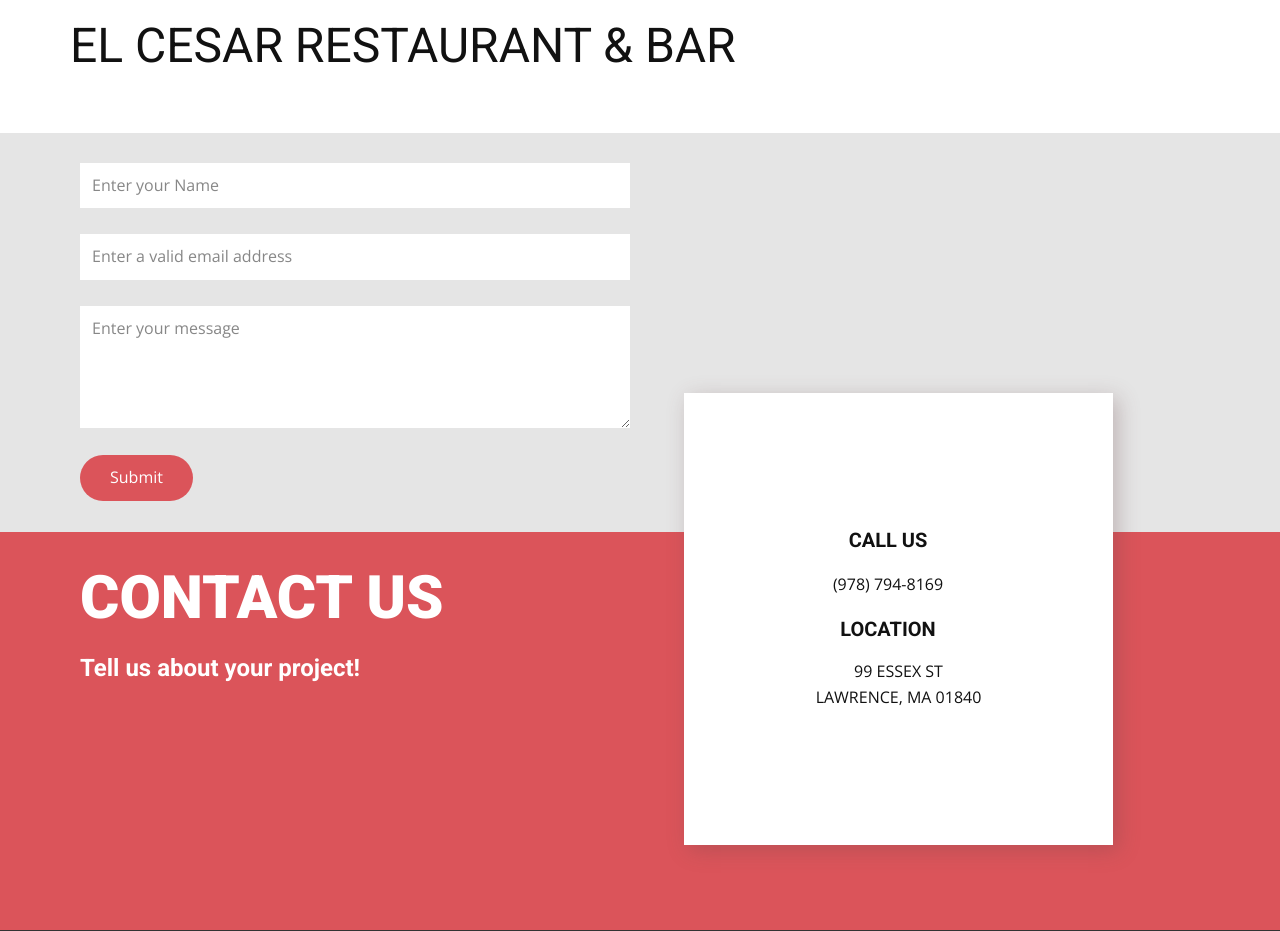
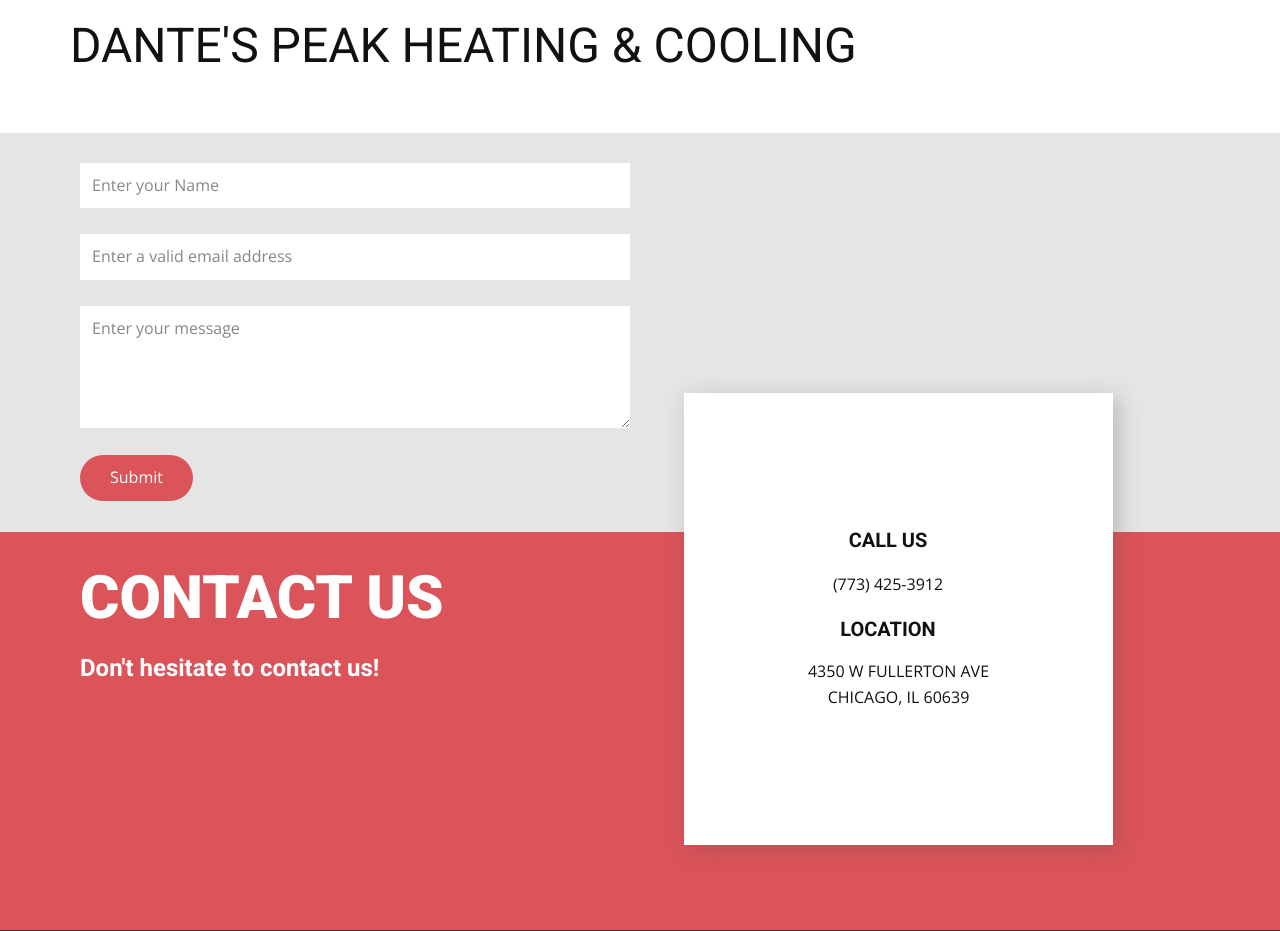
Before and after one commit to runacode/dante, a PHP site: page / in a window 1280 px wide. Shown: the top 931 px of the page. Run offline with PHP 8.4, Linux system fonts and the light colour scheme.

Commit message:
Update index.php

```diff
--- a/index.php
+++ b/index.php
@@ -1,7 +1,7 @@
-<?php $company = "EL CESAR RESTAURANT & BAR";
-$phone = "(978) 794-8169";
-	$address1 = "99 ESSEX ST";
-	$address2 = "LAWRENCE, MA 01840";
+<?php $company = "DANTE'S PEAK HEATING & COOLING";
+$phone = "(773) 425-3912";
+	$address1 = "4350 W FULLERTON AVE";
+	$address2 = "CHICAGO, IL 60639";
 ?>
 <!DOCTYPE html>
 <html style="font-size: 16px;">
@@ -74,7 +74,7 @@ $phone = "(978) 794-8169";
                   </div>
                 </div>
                 <h3 class="u-text u-text-7">Contact us</h3>
-                <h6 class="u-text u-text-8">Tell us about your project!</h6>
+                <h6 class="u-text u-text-8">Don't hesitate to contact us!</h6>
               </div>
             </div>
           </div>
```
